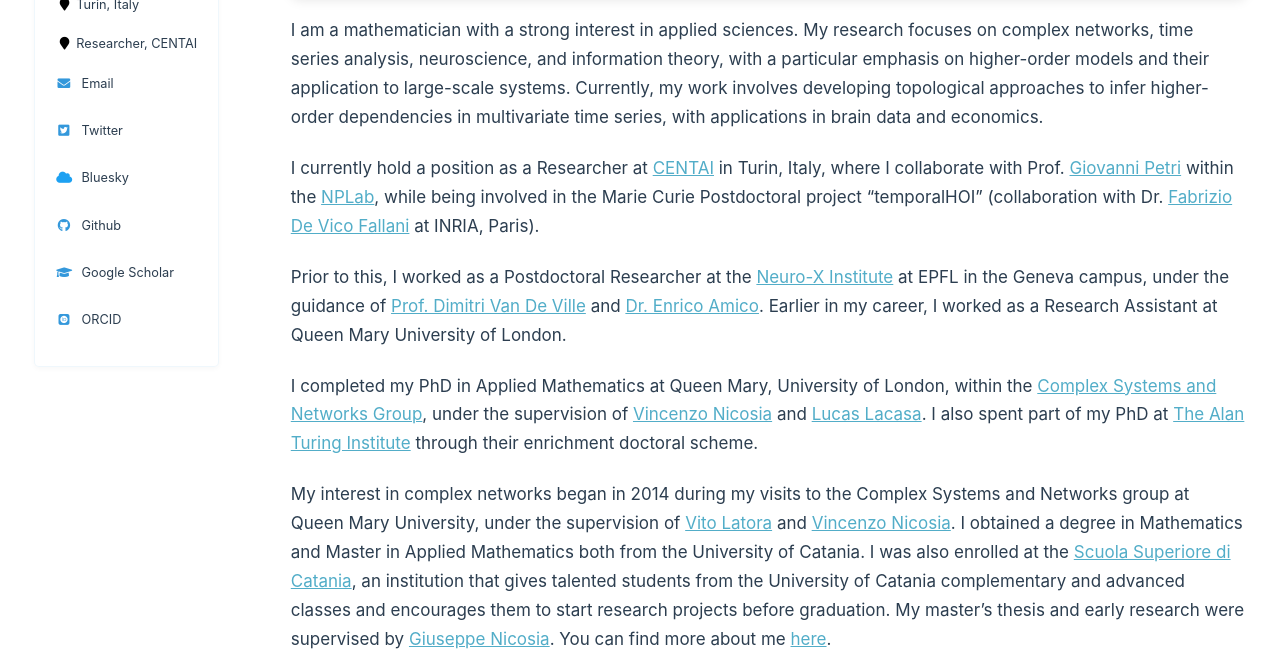
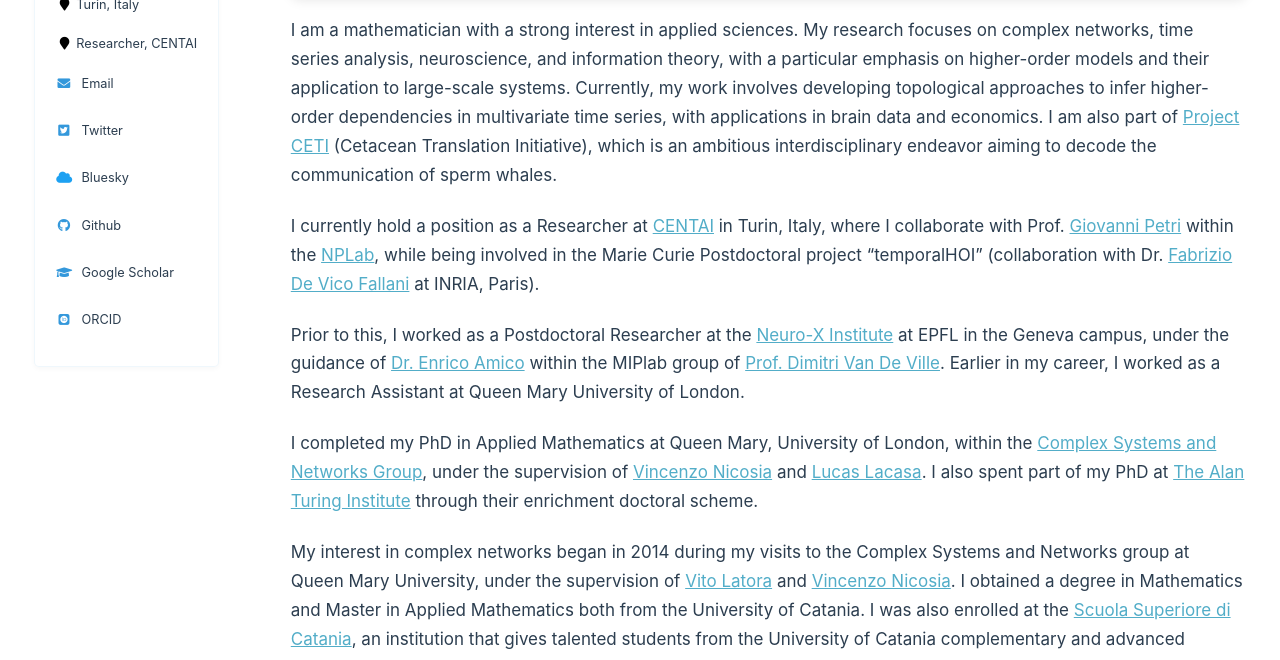
Before and after one commit to andresantoro/andresantoro.github.io, a Jekyll site: the page built from _pages/about.md, in a window 1280 px wide and 900 px high, scrolled down 464 px, cut to the strip 240-900 px from the top of the window. Built offline with Jekyll 4.4.1, drawn with Linux system fonts in a browser that asks for light colours; some web fonts are replaced.

Commit message:
add links

```diff
--- a/_pages/about.md
+++ b/_pages/about.md
@@ -19,11 +19,11 @@ redirect_from:
   </div>
 </div>
 
-I am a mathematician with a strong interest in applied sciences. My research focuses on complex networks, time series analysis, neuroscience, and information theory, with a particular emphasis on higher-order models and their application to large-scale systems. Currently, my work involves developing topological approaches to infer higher-order dependencies in multivariate time series, with applications in brain data and economics.
+I am a mathematician with a strong interest in applied sciences. My research focuses on complex networks, time series analysis, neuroscience, and information theory, with a particular emphasis on higher-order models and their application to large-scale systems. Currently, my work involves developing topological approaches to infer higher-order dependencies in multivariate time series, with applications in brain data and economics. I am also part of [Project CETI](https://www.projectceti.org/) (Cetacean Translation Initiative), which is an ambitious interdisciplinary endeavor aiming to decode the communication of sperm whales.
 
 I currently hold a position as a Researcher at [CENTAI](https://centai.eu/home) in Turin, Italy, where I collaborate with Prof. [Giovanni Petri](https://lordgrilo.github.io/) within the [NPLab](https://nplresearch.github.io/), while being involved in the Marie Curie Postdoctoral project "temporalHOI" (collaboration with Dr. [Fabrizio De Vico Fallani](https://sites.google.com/site/devicofallanifabrizio/) at INRIA, Paris).
 
-Prior to this, I worked as a Postdoctoral Researcher at the [Neuro-X Institute](https://neuro-x.epfl.ch/en/) at EPFL in the Geneva campus, under the guidance of [Prof. Dimitri Van De Ville](https://miplab.epfl.ch/index.php) and [Dr. Enrico Amico](https://amicolab.org/). Earlier in my career, I worked as a Research Assistant at Queen Mary University of London.
+Prior to this, I worked as a Postdoctoral Researcher at the [Neuro-X Institute](https://neuro-x.epfl.ch/en/) at EPFL in the Geneva campus, under the guidance of [Dr. Enrico Amico](https://amicolab.org/) within the MIPlab group of [Prof. Dimitri Van De Ville](https://miplab.epfl.ch/index.php). Earlier in my career, I worked as a Research Assistant at Queen Mary University of London.
 
 I completed my PhD in Applied Mathematics at Queen Mary, University of London, within the [Complex Systems and Networks Group](https://www.qmul.ac.uk/maths/research/complex-systems-and-networks-group/), under the supervision of [Vincenzo Nicosia](https://webspace.maths.qmul.ac.uk/v.nicosia/) and [Lucas Lacasa](https://sites.google.com/view/lucaslacasa/). I also spent part of my PhD at [The Alan Turing Institute](https://www.turing.ac.uk/) through their enrichment doctoral scheme.
 
```
